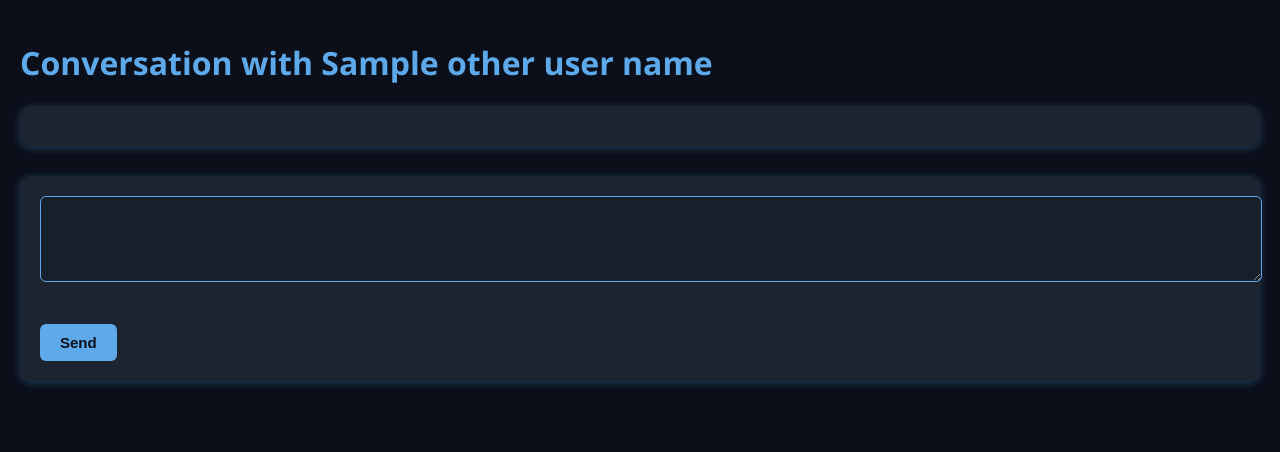
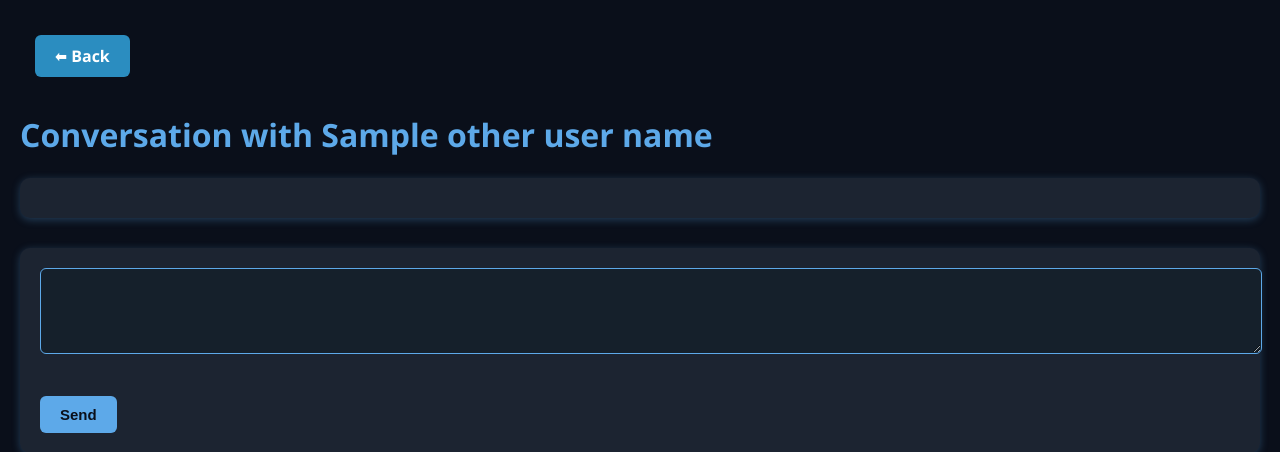
Before and after one commit to csimp-404/ArkHive_Project_Arkham, a Flask app: template frontend/templates/conversation.html in a window 1280 px wide. Shown: the top 452 px of the page. Run offline with Flask 3, Linux system fonts and the light colour scheme; the template is opened without the code that fills it: most values are stand-ins (such as "Sample title", 1, 10 or a date in 2020).

Commit message:
convo back button

```diff
--- a/frontend/static/conversation.css
+++ b/frontend/static/conversation.css
@@ -8,6 +8,23 @@ body {
 
 h1 {
     color: #5da9e9; /* soft blue for titles */
+}
+
+.back-button {
+    display: inline-block;
+    margin: 15px;
+    padding: 10px 20px;
+    background-color: #2b8dc0;
+    color: white;
+    text-decoration: none;
+    border-radius: 6px;
+    font-weight: bold;
+    transition: background-color 0.3s ease, transform 0.2s;
+}
+
+.back-button:hover {
+    background-color: #0a0f1a;
+    transform: scale(1.05);
 }
 
 #messages-container {
--- a/frontend/templates/conversation.html
+++ b/frontend/templates/conversation.html
@@ -5,6 +5,7 @@
     <link rel="stylesheet" href="{{ url_for('static', filename='conversation.css') }}" />
 </head>
 <body>
+    <a href="/home" class="back-button">⬅ Back</a>
     <h1>Conversation with {{ other_user_name }}</h1>
 
 
```
Also changed, not shown: Arkham_DB.db.
